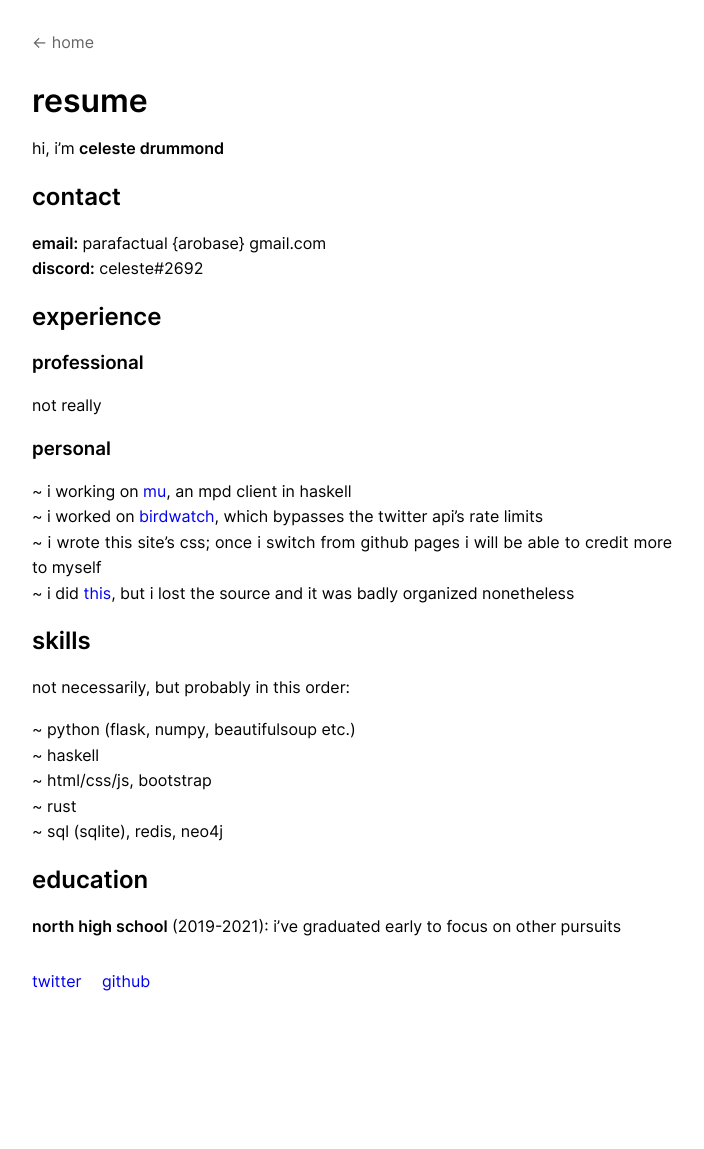
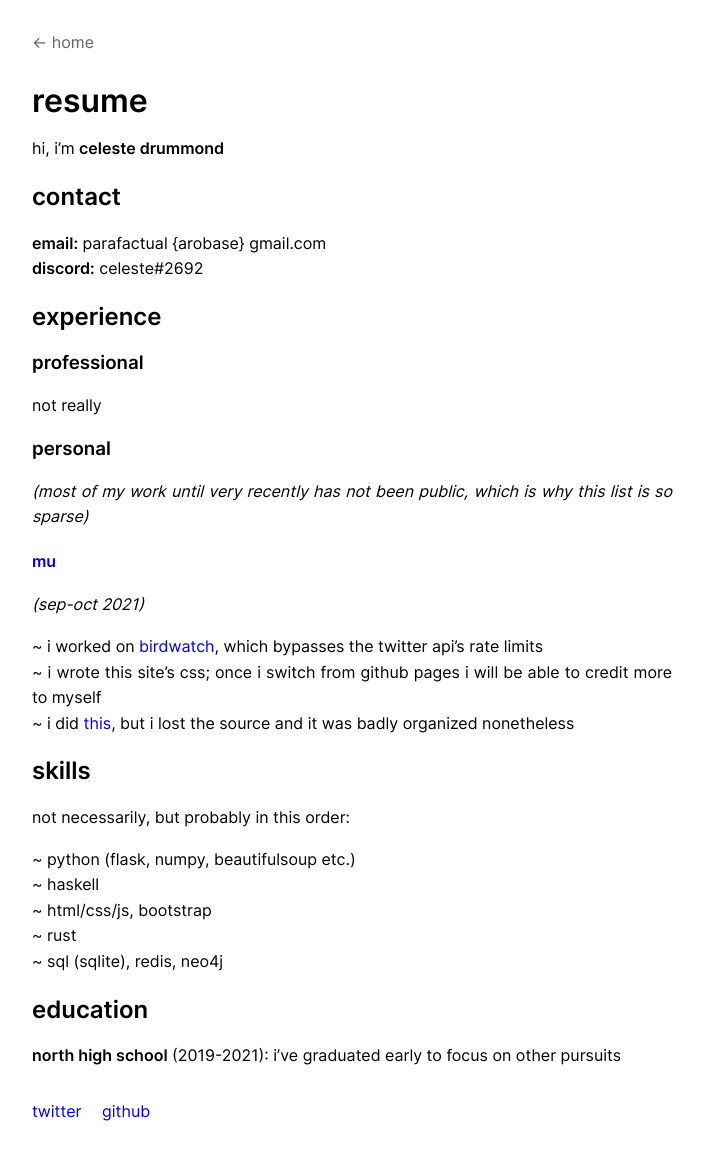
Before and after one commit to cosmicoptima/cosmicoptima.github.io, a Jekyll site: the page built from pages/resume.md, in a window 1280 px wide. Shown: the whole page, without its empty margins (96-800 px from the left). Built offline with Jekyll 4.4.1, drawn with Linux system fonts in a browser that asks for light colours; before the commit the page ends 1019 px from its top, so only the background shows below that.

Commit message:
trying headline fmt

```diff
--- a/pages/resume.md
+++ b/pages/resume.md
@@ -19,7 +19,13 @@ not really
 
 ### personal
 
-~ i working on [mu](https://github.com/cosmicoptima/mu), an mpd client in haskell
+_(most of my work until very recently has not been public, which is why this_
+_list is so sparse)_
+
+#### **[mu](https://github.com/cosmicoptima/mu)**
+
+_(sep-oct 2021)_
+
 ~ i worked on [birdwatch](https://github.com/cosmicoptima/birdwatch), which
 bypasses the twitter api's rate limits
 ~ i wrote this site's css; once i switch from github pages i will be able to
```
